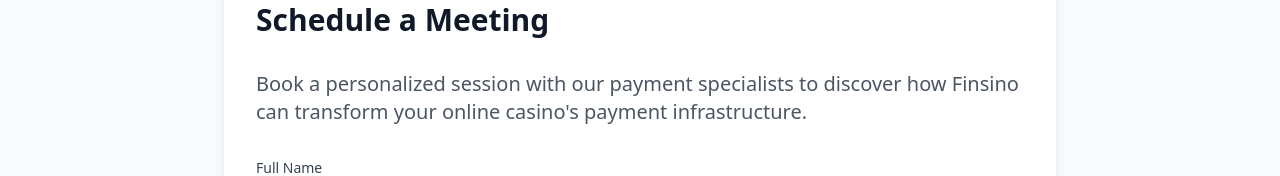
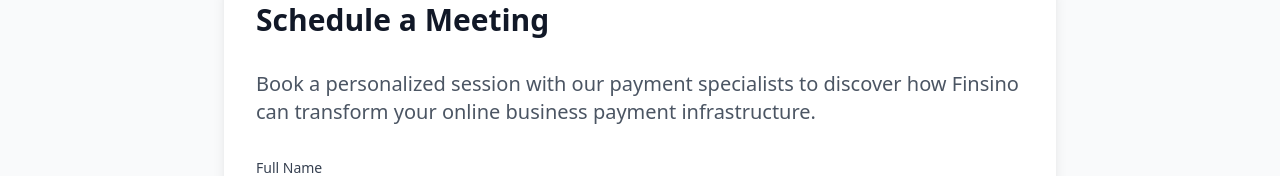
Before and after one commit to themistokliseleftheriadis49/finsino, a React (Vite) app: page /book in a window 1280 px wide. Shown: the part 126-302 px from the top of the page. Built offline with nearby package versions, Linux system fonts and the light colour scheme.

Commit message:
Update Book.tsx

```diff
--- a/src/pages/Book.tsx
+++ b/src/pages/Book.tsx
@@ -65,7 +65,7 @@
      <div className="prose max-w-none">
       <p className="text-xl text-gray-600 mb-8">
        Book a personalized session with our payment specialists to discover how
-       Finsino can transform your online casino's payment infrastructure.
+       Finsino can transform your online business payment infrastructure.
       </p>
 
       <form ref={formRef} onSubmit={handleSubmit} className="space-y-6">
```
